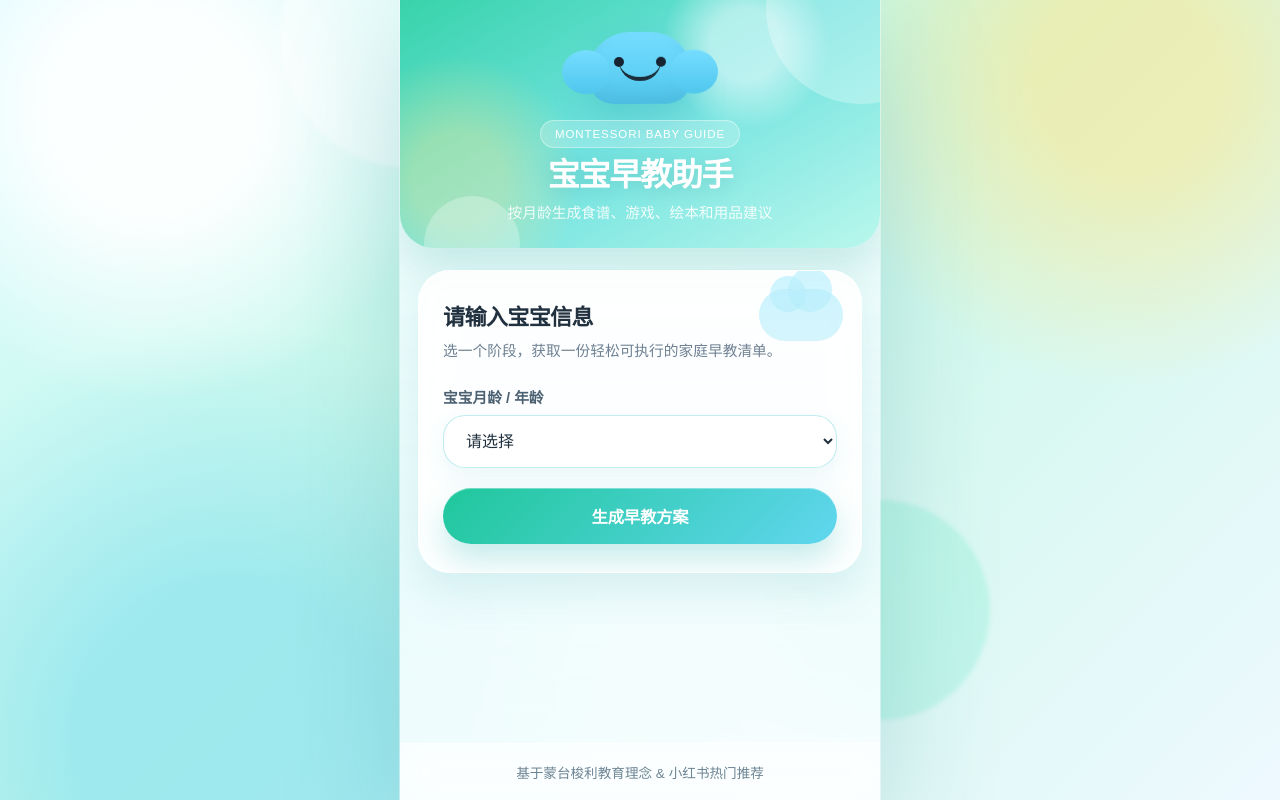
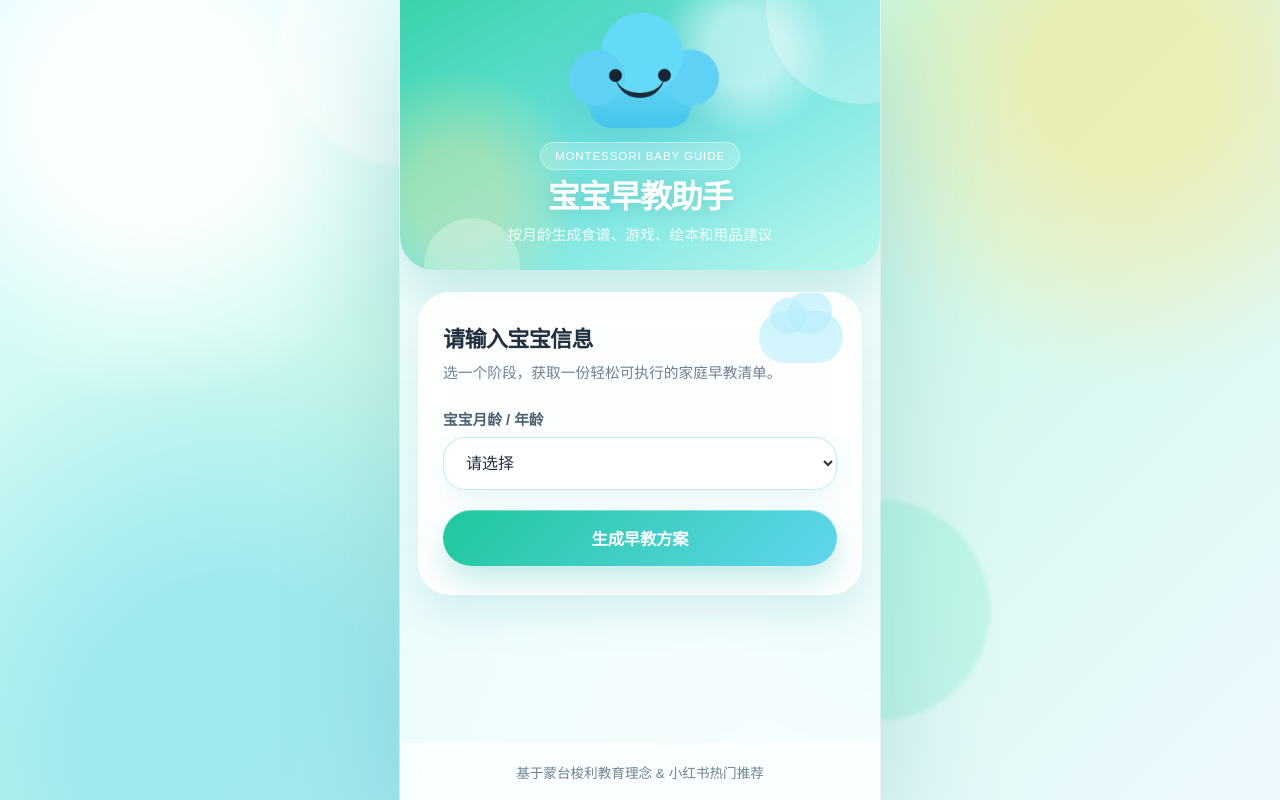
Before and after one commit to CC-CICIDA/baby-early-education-app, a plain HTML site: page index.html in a window 1280 px wide. Drawn offline with Linux system fonts and the light colour scheme.

Commit message:
style: 修正顶部云朵吉祥物形状

```diff
--- a/index.html
+++ b/index.html
@@ -4,7 +4,7 @@
     <meta charset="UTF-8">
     <meta name="viewport" content="width=device-width, initial-scale=1.0, maximum-scale=1.0, user-scalable=no">
     <title>宝宝早教助手</title>
-    <link rel="stylesheet" href="styles.css?v=3.0">
+    <link rel="stylesheet" href="styles.css?v=3.1">
 </head>
 <body>
     <div id="app">
--- a/styles.css
+++ b/styles.css
@@ -114,13 +114,12 @@ body::after {
 }
 
 .hero-mascot {
-    width: 104px;
-    height: 72px;
-    margin: 0 auto 14px;
+    width: 158px;
+    height: 96px;
+    margin: 0 auto 12px;
     position: relative;
-    border-radius: 42px 42px 26px 26px;
-    background: linear-gradient(180deg, #75ddff 0%, #50c7ed 100%);
-    box-shadow: inset 0 -10px 20px rgba(0,0,0,0.06), 0 18px 36px rgba(31, 141, 171, 0.22);
+    background: none;
+    filter: drop-shadow(0 18px 30px rgba(31, 141, 171, 0.2));
     animation: floaty 4.2s ease-in-out infinite;
 }
 
@@ -128,19 +127,27 @@ body::after {
 .hero-mascot::after {
     content: "";
     position: absolute;
-    width: 48px;
-    height: 44px;
-    top: 18px;
-    background: inherit;
-    border-radius: 50%;
 }
 
 .hero-mascot::before {
-    left: -26px;
+    left: 28px;
+    bottom: 0;
+    width: 102px;
+    height: 58px;
+    border-radius: 34px 34px 22px 22px;
+    background: linear-gradient(180deg, #67d8f7 0%, #45c4ec 100%);
 }
 
 .hero-mascot::after {
-    right: -26px;
+    left: 8px;
+    bottom: 22px;
+    width: 56px;
+    height: 56px;
+    border-radius: 50%;
+    background: #5ed1f5;
+    box-shadow:
+        45px -24px 0 13px #65d9f8,
+        94px 0 0 0 #5ed1f5;
 }
 
 .mascot-face,
@@ -151,31 +158,32 @@ body::after {
 }
 
 .mascot-face {
-    width: 42px;
-    height: 20px;
-    left: 31px;
-    top: 29px;
+    width: 50px;
+    height: 24px;
+    left: 50%;
+    top: 42px;
+    transform: translateX(-50%);
     z-index: 2;
-    border-bottom: 4px solid #1b2d38;
+    border-bottom: 5px solid #1b2d38;
     border-radius: 0 0 28px 28px;
 }
 
 .mascot-face::before,
 .mascot-face::after {
     content: "";
-    width: 10px;
-    height: 10px;
-    top: -4px;
+    width: 13px;
+    height: 13px;
+    top: -5px;
     border-radius: 50%;
     background: #172431;
 }
 
 .mascot-face::before {
-    left: -5px;
+    left: -6px;
 }
 
 .mascot-face::after {
-    right: -5px;
+    right: -6px;
 }
 
 @keyframes floaty {
@@ -791,11 +799,6 @@ body::after {
         font-size: 1.78rem;
     }
 
-    .hero-mascot {
-        width: 96px;
-        height: 66px;
-    }
-
     .app-main {
         padding: 20px 16px 24px;
     }
```
